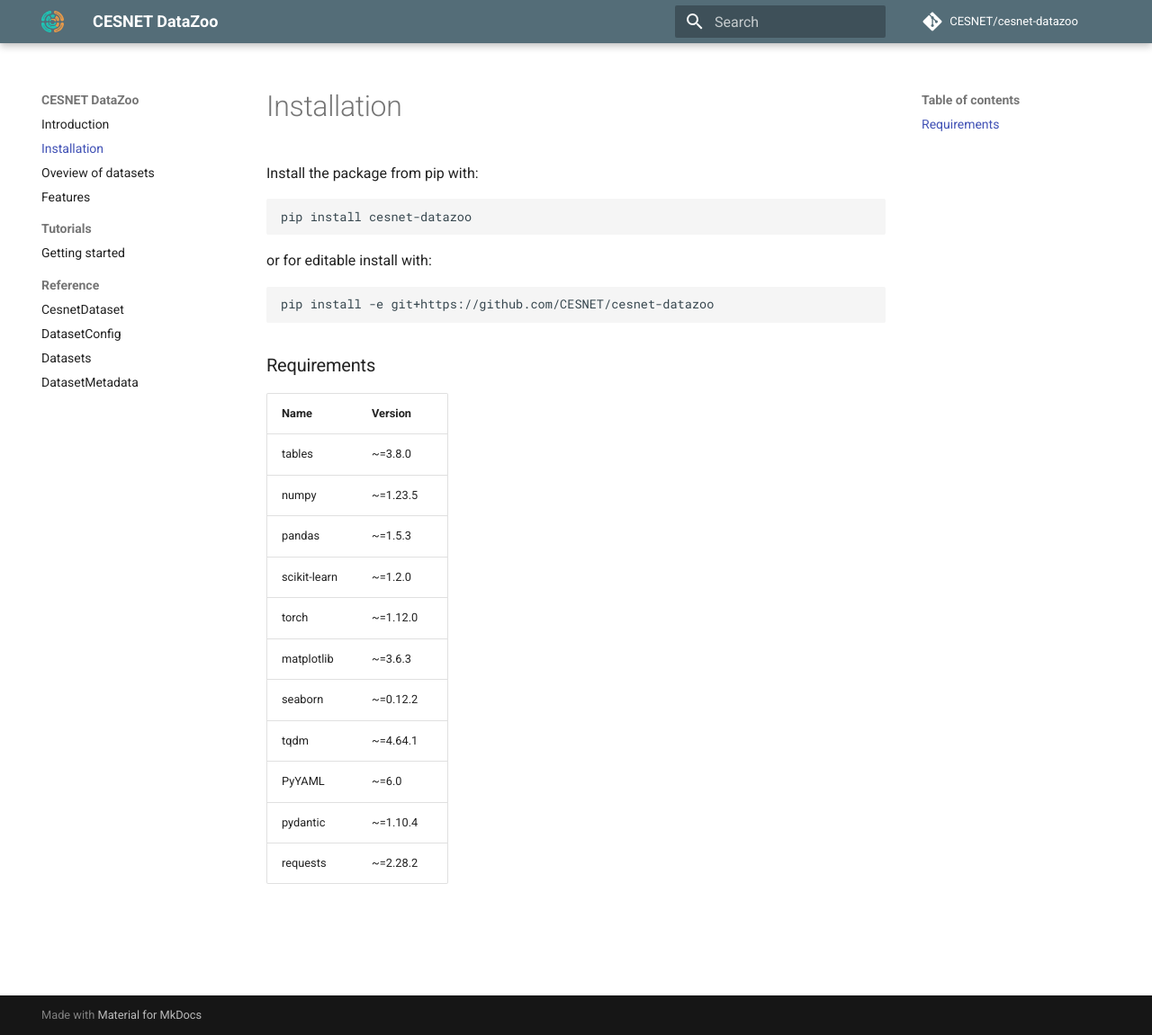
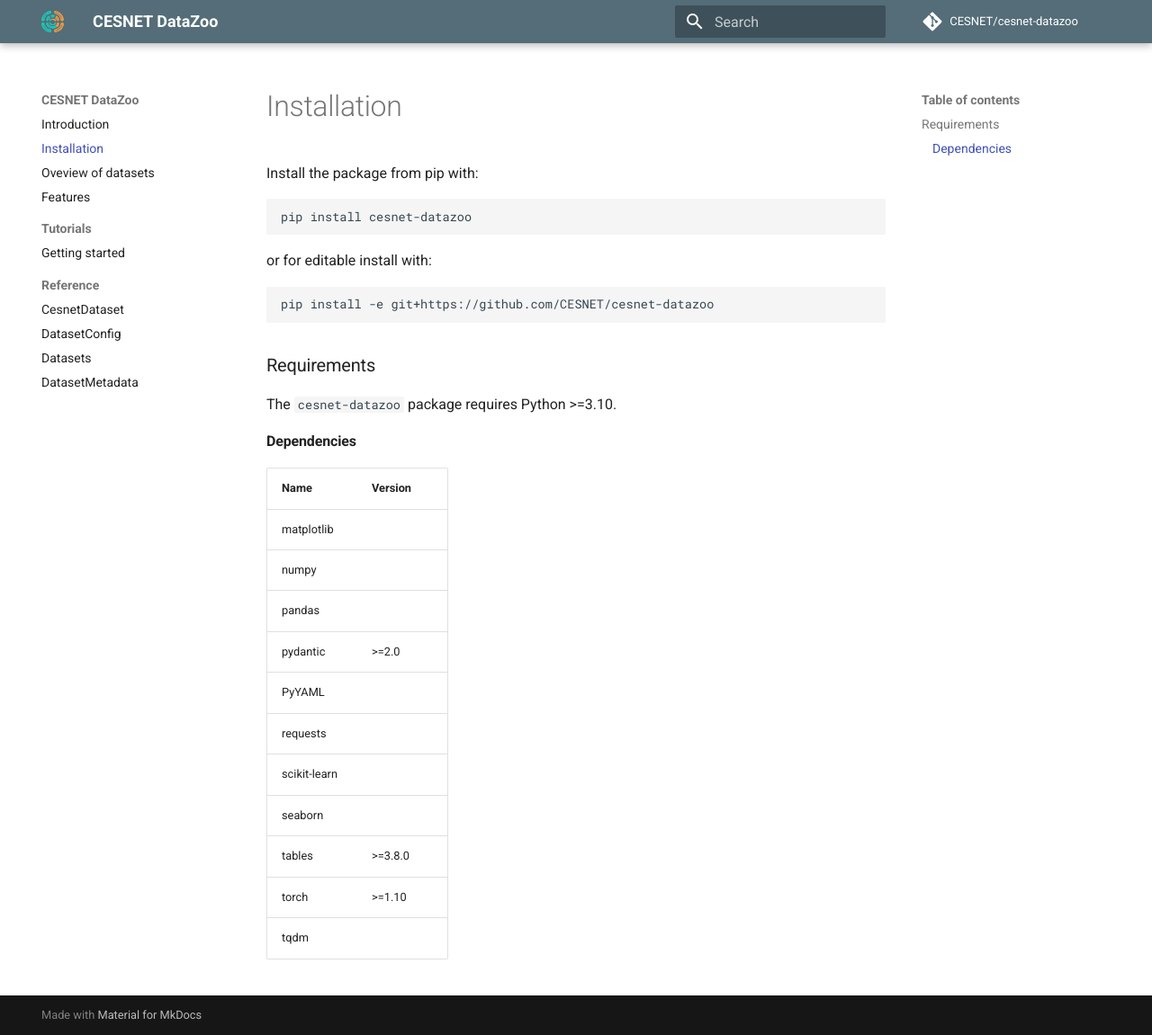
Before and after one commit to CESNET/cesnet-datazoo, an MkDocs documentation site: the page built from docs/installation.md, in a window 1280 px wide and 1151 px high. Shown: the whole window at 90% size. Built offline with MkDocs 1.6.1 and Material for MkDocs 9.7.7, drawn with Linux system fonts in a browser that asks for light colours; comment, search, counter and statistics services are not loaded.

Commit message:
Update requirements info on the installation doc page

````diff
--- a/docs/installation.md
+++ b/docs/installation.md
@@ -11,17 +11,20 @@
 ```
 
 ### Requirements
+The `cesnet-datazoo` package requires Python >=3.10.
+
+#### Dependencies
 
 | Name         | Version  |
 |--------------|----------|
-| tables       | ~=3.8.0  |
-| numpy        | ~=1.23.5 |
-| pandas       | ~=1.5.3  |
-| scikit-learn | ~=1.2.0  |
-| torch        | ~=1.12.0 |
-| matplotlib   | ~=3.6.3  |
-| seaborn      | ~=0.12.2 |
-| tqdm         | ~=4.64.1 |
-| PyYAML       | ~=6.0    |
-| pydantic     | ~=1.10.4 |
-| requests     | ~=2.28.2 |
+| matplotlib   |          |
+| numpy        |          |
+| pandas       |          |
+| pydantic     | >=2.0    |
+| PyYAML       |          |
+| requests     |          |
+| scikit-learn |          |
+| seaborn      |          |
+| tables       | >=3.8.0  |
+| torch        | >=1.10   |
+| tqdm         |          |
````
